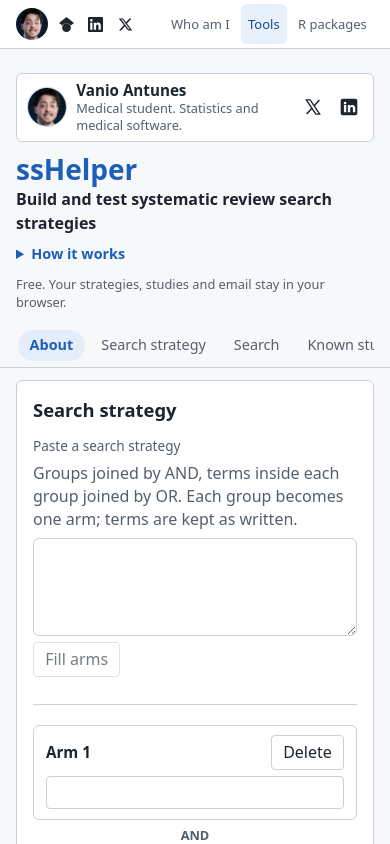
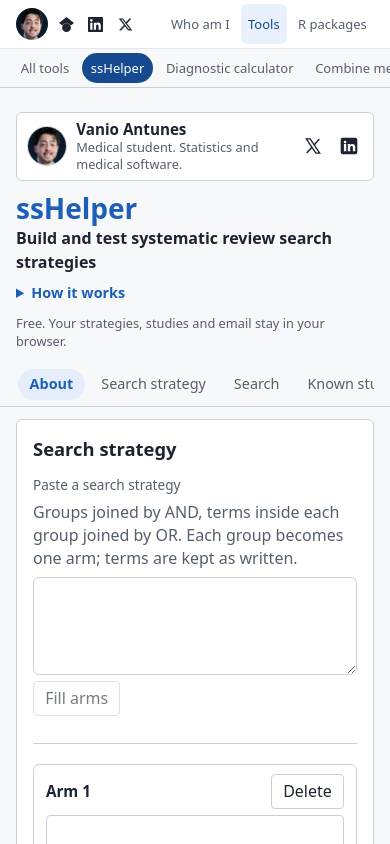
Before and after one commit to vanioljantunes/ssHelper, a React (Vite) app: page / in a window 390 px wide. Shown: the top 844 px of the page. Built offline with nearby package versions, Linux system fonts and the light colour scheme.

Commit message:
feat: tools sub-navigation under the site bar in ssHelper
Scroll padding keeps scrolled-to targets below the pinned bars. Phone heading budgets rise by
40px for the extra row (quickstart deviation 17).

```diff
--- a/src/i18n/en.ts
+++ b/src/i18n/en.ts
@@ -33,6 +33,12 @@ export const en = {
   siteBarProfiles: 'Profiles',
   siteBarProfileLink: '{network} (opens in a new tab)',
   networkScholar: 'Google Scholar',
+  toolsNavLabel: 'Tools',
+  toolsNavAll: 'All tools',
+  toolsNavSsHelper: 'ssHelper',
+  toolsNavDiagnostic: 'Diagnostic calculator',
+  toolsNavCombine: 'Combine means and SDs',
+  toolsNavMedian: 'Median to mean',
 
   sectionNavLabel: 'Page sections',
   sectionNavAbout: 'About',
--- a/src/ui/SiteBar.tsx
+++ b/src/ui/SiteBar.tsx
@@ -26,6 +26,14 @@ const PROFILES = [
     href: 'https://x.com/VanioAntunes',
     path: 'M18.244 2.25h3.308l-7.227 8.26 8.502 11.24H16.17l-5.214-6.817L4.99 21.75H1.68l7.73-8.835L1.254 2.25H8.08l4.713 6.231zm-1.161 17.52h1.833L7.084 4.126H5.117z',
   },
+];
+
+const TOOLS = [
+  { label: en.toolsNavAll, href: `${SITE}/tools/`, current: false },
+  { label: en.toolsNavSsHelper, href: `${SITE}/tools/ssHelper/`, current: true },
+  { label: en.toolsNavDiagnostic, href: `${SITE}/tools/diagnostic/`, current: false },
+  { label: en.toolsNavCombine, href: `${SITE}/tools/combine/`, current: false },
+  { label: en.toolsNavMedian, href: `${SITE}/tools/median/`, current: false },
 ];
 
 /** The same top bar as every page of vanioantunes.com; ssHelper lives under Tools. */
@@ -67,6 +75,17 @@ export function SiteBar() {
           </ul>
         </nav>
       </div>
+      <nav className="site-subnav" aria-label={en.toolsNavLabel}>
+        <ul className="site-subnav__links">
+          {TOOLS.map(({ label, href, current }) => (
+            <li key={href}>
+              <a href={href} aria-current={current ? 'page' : undefined}>
+                {label}
+              </a>
+            </li>
+          ))}
+        </ul>
+      </nav>
     </header>
   );
 }
--- a/src/ui/app.css
+++ b/src/ui/app.css
@@ -1053,7 +1053,13 @@ input {
 /* Site bar: the same top bar as vanioantunes.com (values match its site-bar.css). Pinned to the
    top; --site-bar-h is its height so the sticky section nav and anchor jumps sit below it. */
 :root {
-  --site-bar-h: 61px;
+  /* Main bar (61px) plus the tools sub-navigation (43px). */
+  --site-bar-h: 104px;
+}
+
+/* Scrolls triggered by focus or scrollIntoView stop below the pinned bars. */
+html {
+  scroll-padding-top: calc(var(--site-bar-h) + 0.5rem);
 }
 
 .site-bar {
@@ -1169,7 +1175,7 @@ input {
 /* Phones: one 48px row (photo and links) so the tool stays high; the name stays for screen readers. */
 @media (max-width: 719.98px) {
   :root {
-    --site-bar-h: 49px;
+    --site-bar-h: 88px;
   }
 
   .site-bar__inner {
@@ -1247,3 +1253,59 @@ input {
     width: 26px;
   }
 }
+
+/* Tools sub-navigation: same second row as the vanioantunes.com tools pages. */
+.site-subnav {
+  border-top: 1px solid #e3e7ec;
+  background: #f7f8fa;
+}
+
+.site-subnav__links {
+  display: flex;
+  gap: 0.25rem;
+  max-width: 1080px;
+  margin: 0 auto;
+  padding: 0.3rem 1.25rem;
+  overflow-x: auto;
+  list-style: none;
+  scrollbar-width: none;
+}
+
+.site-subnav__links a {
+  display: inline-flex;
+  align-items: center;
+  min-height: 32px;
+  padding: 0.2rem 0.7rem;
+  border-radius: 999px;
+  color: #545f6d;
+  font-size: 0.875rem;
+  white-space: nowrap;
+  text-decoration: none;
+}
+
+.site-subnav__links a:hover {
+  color: #1c2430;
+  background: #e8f0fb;
+}
+
+.site-subnav__links a[aria-current='page'] {
+  color: #ffffff;
+  background: #164a90;
+}
+
+.site-subnav a:focus-visible {
+  outline: 3px solid var(--focus);
+  outline-offset: -3px;
+}
+
+@media (max-width: 719.98px) {
+  .site-subnav__links {
+    padding: 0.25rem 0.75rem;
+  }
+
+  .site-subnav__links a {
+    min-height: 30px;
+    padding-inline: 0.55rem;
+    font-size: 0.8125rem;
+  }
+}
```
Also changed, not shown: specs/001-pubmed-arm-search/quickstart.md (+5 -0 lines), 2 other files (tests, documents, lock files or other folders).
